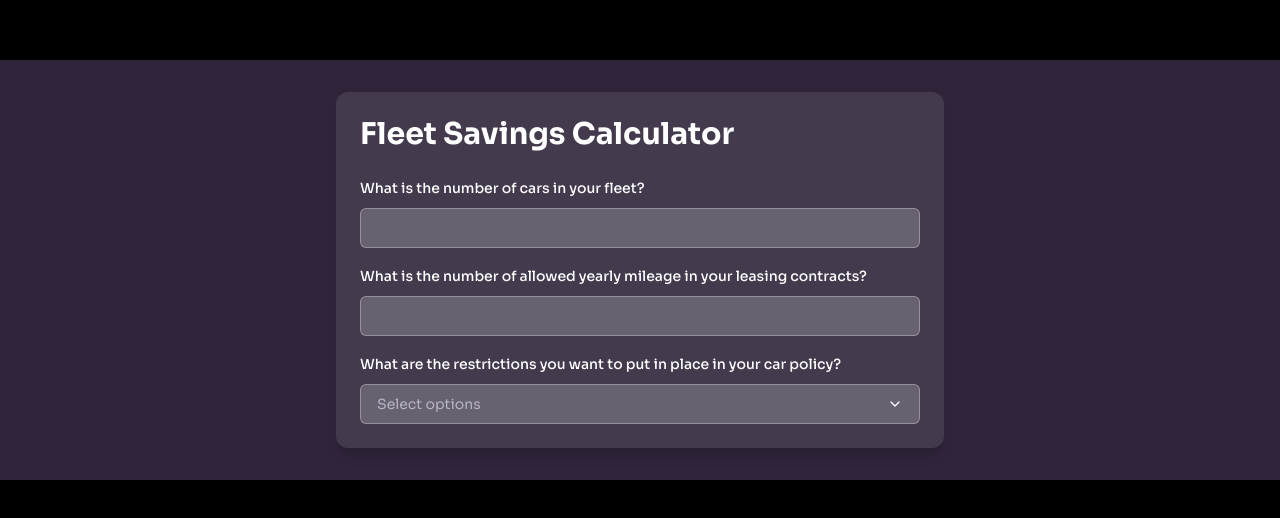
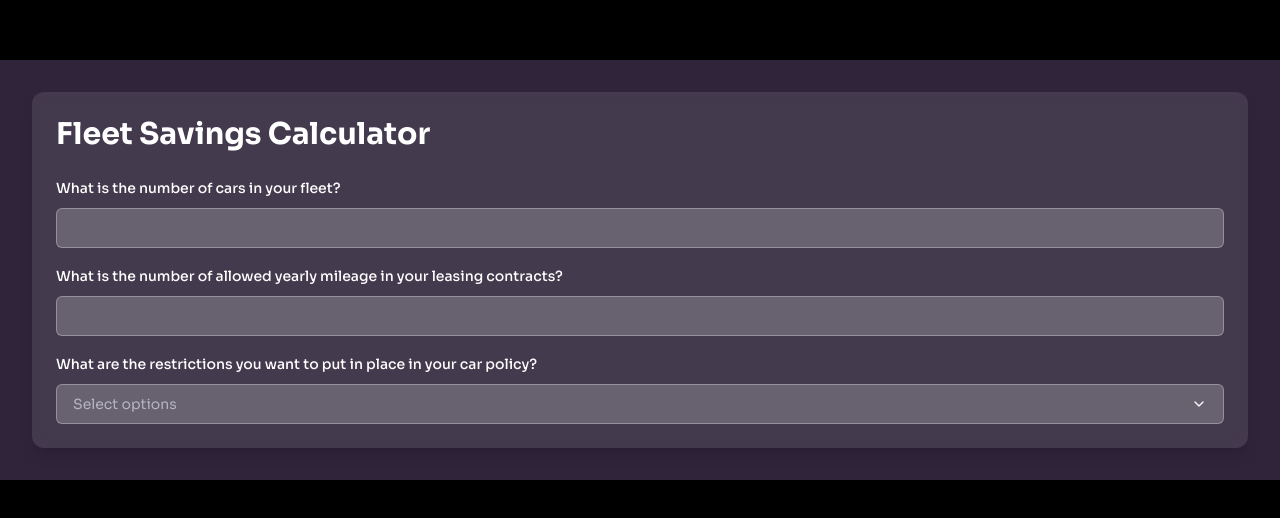
Before and after one commit to mbrella-eu/mbrella-charge-cta, a React (Vite) app: page / in a window 1280 px wide. Shown: the part 240-758 px from the top of the page. Built offline with nearby package versions, Linux system fonts and the light colour scheme.

Commit message:
update responsiveness

```diff
--- a/src/App.tsx
+++ b/src/App.tsx
@@ -88,8 +88,9 @@ function App() {
 
 	return (
 		<main className="bg-chargePurple text-text font-sora">
-			<div className="max-w-2xl mx-auto p-4 sm:p-6 lg:p-8">
-				<div className="bg-white/10 backdrop-blur-sm rounded-xl p-6 shadow-lg">
+			<div className="max-w-[1400px] mx-auto p-4 sm:p-6 lg:p-8">
+				<div className="flex flex-col lg:flex-row gap-6">
+					<div className="flex-1 bg-white/10 backdrop-blur-sm rounded-xl p-6 shadow-lg">
 						<h1 className="text-2xl sm:text-3xl font-bold mb-6 text-white">Fleet Savings Calculator</h1>
 
 						<div className="flex flex-col gap-6">
@@ -133,7 +134,9 @@ function App() {
 										render={() => (
 											<MultiSelect
 												options={restrictionOpts}
-											onValueChange={values => handleRestrictionChange(values as Restriction[])}
+												onValueChange={values =>
+													handleRestrictionChange(values as Restriction[])
+												}
 												value={watchRestrictions}
 												className="bg-white/20 border-white/30"
 											/>
@@ -176,7 +179,9 @@ function App() {
 
 							{watchRestrictions.includes('country_restriction') && (
 								<div className="animate-fadeIn space-y-2">
-								<label className="text-white text-sm font-medium">Which countries are allowed?</label>
+									<label className="text-white text-sm font-medium">
+										Which countries are allowed?
+									</label>
 									<Controller
 										name="countryRestrictions"
 										control={control}
@@ -211,7 +216,7 @@ function App() {
 					</div>
 
 					{savings && (
-					<div className="mt-6 bg-white/10 backdrop-blur-sm rounded-xl p-6 shadow-lg animate-fadeIn">
+						<div className="lg:w-[400px] bg-white/10 backdrop-blur-sm rounded-xl p-6 shadow-lg animate-fadeIn">
 							<h2 className="text-xl font-bold mb-4 text-white">Estimated Savings</h2>
 							<div className="space-y-3">
 								<div className="flex justify-between items-center p-3 bg-white/5 rounded-lg">
@@ -271,6 +276,7 @@ function App() {
 							</div>
 						</div>
 					)}
+				</div>
 			</div>
 		</main>
 	);
```
Also changed, not shown: 4 other files (tests, documents, lock files or other folders). Lines whose indentation alone changed are shown as unchanged.
